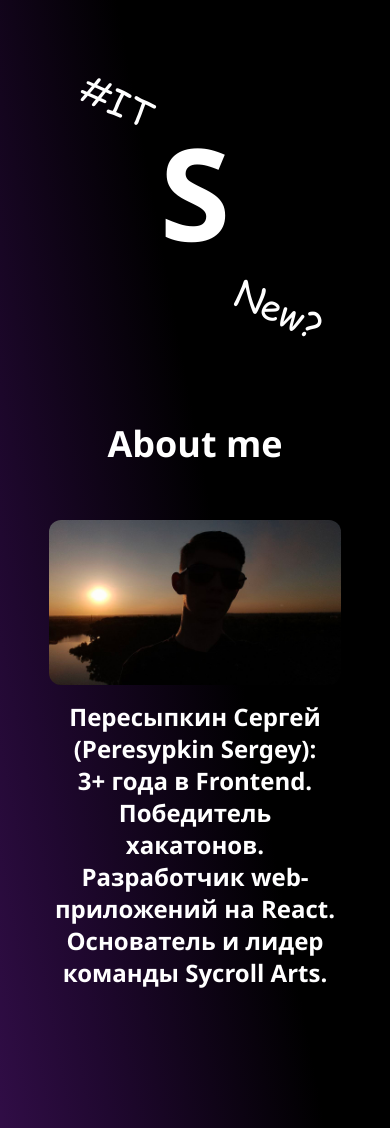
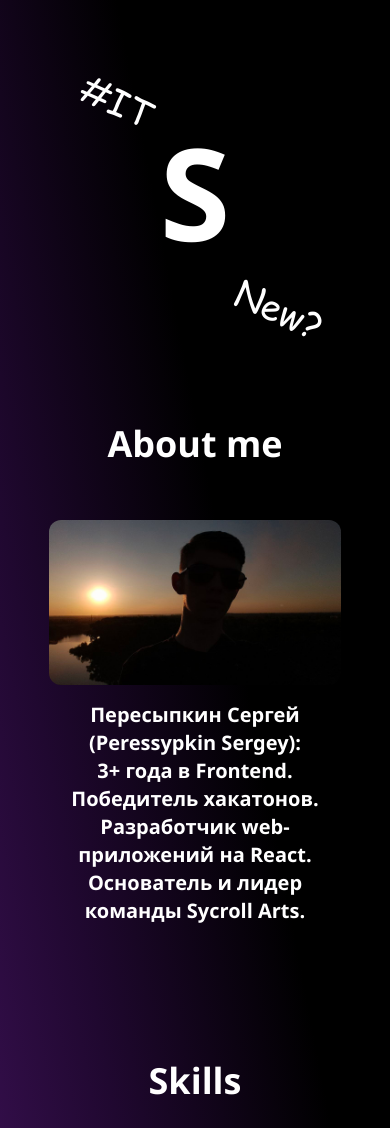
Before and after one commit to Segaoneboy/cardwebsite, a React (Create React App) app: page / in a window 390 px wide. Shown: the top 1128 px of the page. Built offline with nearby package versions, Linux system fonts and the light colour scheme.

Commit message:
0.1.0 version

```diff
--- a/src/components/AboutMe.jsx
+++ b/src/components/AboutMe.jsx
@@ -2,6 +2,7 @@ import React from "react";
 import photo from "../assets/test2.jpg";
 import { motion } from "framer-motion";
 import { useInView } from "react-intersection-observer";
+import AnimatedTextAboutMe from "./AnimateTextAboutMe";
 
 const AboutMe = () => {
     const { ref, inView } = useInView({
@@ -34,19 +35,19 @@ const AboutMe = () => {
                 >
                     About me
                 </motion.h1>
-                <div className="flex justify-center flex-col md:flex-row md:mx-24 my-4 ">
-                    <div className="md:w-1/2 w-3/4 m-auto ">
-                        <img src={photo} alt='Sega' className=" rounded-xl  "/>
+                <div className="flex justify-center flex-col lg:flex-row sm:mx-24 my-4 ">
+                    <div className="md:w-2/3 w-3/4 m-auto ">
+                        <motion.img
+                            src={photo}
+                            alt='Sega'
+                            className=" rounded-xl"
+                            initial="hidden"
+                            animate={inView ? "visible" : "hidden"}
+                            variants={variants}
+                        />
                     </div>
 
-                    <p className="md:ml-40 px-12 md:px-28  my-4 font-bold text-2xl  text-center content-center ">
-                        Пересыпкин Сергей (Peresypkin Sergey):<br/>
-                        3+ года в Frontend.<br/>
-                        Победитель хакатонов.<br/>
-                        Разработчик web-приложений на React.<br/>
-                        Основатель и лидер команды Sycroll Arts.<br/>
-
-                    </p>
+                    <AnimatedTextAboutMe/>
                 </div>
             </div>
         </>
--- /dev/null
+++ b/src/components/AnimateTextAboutMe.jsx
@@ -0,0 +1,43 @@
+import React from "react";
+import { motion } from "framer-motion";
+
+const AnimatedTextAboutMe = () => {
+    const text = `
+    Пересыпкин Сергей (Peressypkin Sergey):<br/>
+    3+ года в Frontend.<br/>
+    Победитель хакатонов.<br/>
+    Разработчик web-приложений на React.<br/>
+    Основатель и лидер команды Sycroll Arts.<br/>
+  `;
+
+    return (
+        <motion.div
+            className="lg:ml-40 px-12 md:px-28 my-4 font-bold md:text-2xl text-xl text-center content-center"
+            initial="hidden"
+            animate="visible"
+            variants={{
+                hidden: { opacity: 1 },
+                visible: {
+                    opacity: 1,
+                    transition: {
+                        staggerChildren: 0.1,
+                    },
+                },
+            }}
+        >
+            {text.split(/(<br\/>)/).map((char, index) => (
+                <motion.span
+                    key={index}
+                    variants={{
+                        hidden: { opacity: 0 },
+                        visible: { opacity: 1 },
+                    }}
+                >
+                    {char === "<br/>" ? <br /> : char}
+                </motion.span>
+            ))}
+        </motion.div>
+    );
+};
+
+export default AnimatedTextAboutMe;
--- a/src/components/Header.jsx
+++ b/src/components/Header.jsx
@@ -132,9 +132,9 @@ const Header = () => {
                 </div>
             )}
             {screenType ==="tablet" && (
-                <div className = 'relative w-screen min-h-28r max-h-96 '>
+                <div className = 'relative w-full min-h-28r '>
                     <div className = "min-h-28r flex items-center justify-center">
-                        <h1 className = "flex items-center justify-center text-white text-12xl font-bold">S</h1>
+                        <h1 className = "text-white text-12xl font-bold">S</h1>
                     </div>
                     <motion.h1
                         className="absolute text-white top-40 left-1/3 text-4xl rotate-24"
```
